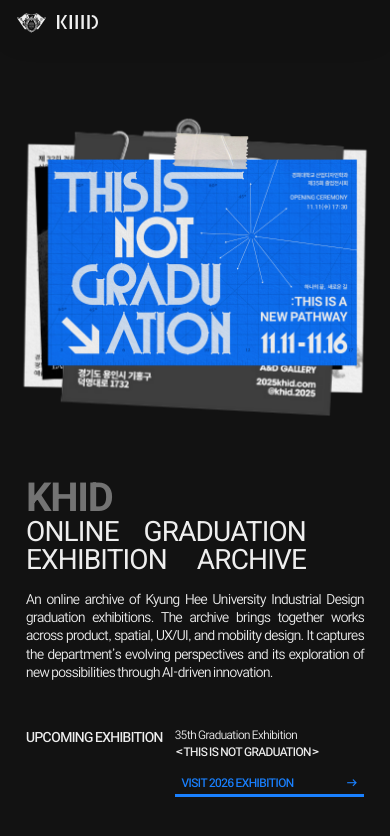
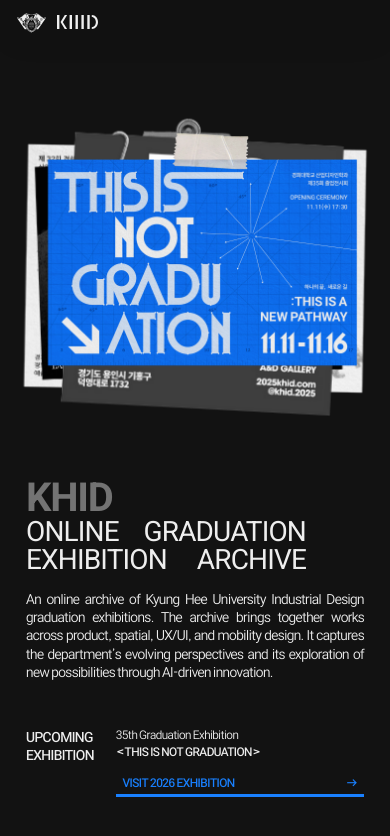
Before and after one commit to khuid/khid-archive-site, a Next.js app: page / in a window 390 px wide. Shown: the top 836 px of the page. Built offline with nearby package versions, Linux system fonts and the light colour scheme.

Commit message:
Hero (mobile 350-513): UPCOMING / EXHIBITION on two lines, 22px gap to the info column
Co-Authored-By: Claude Opus 5.5 <noreply@anthropic.com>

```diff
--- a/src/components/Phase1Hero.tsx
+++ b/src/components/Phase1Hero.tsx
@@ -178,13 +178,13 @@ export default function Phase1Hero({ exhibitions }: Props) {
 
         {latest && (
           // Figma 모바일(67:7953): 좌측 제목 / 우측 정보 2열. 데스크탑은 세로 배치.
-          // 2열일 때 두 열 사이 간격 고정: 514~ 18, 514 미만(버튼 글자가 짧아짐) 12,
-          // 350 미만(UPCOMING이 두 줄이 되는 폭)은 20. 오른쪽 열은 콘텐츠 끝까지 채움
-          <div className="flex items-start gap-x-3 whitespace-nowrap max-[350px]:gap-x-5 min-[514px]:gap-x-[18px] min-[1024px]:flex-col min-[1024px]:justify-start min-[1024px]:gap-[calc(24*var(--u))] min-[1024px]:whitespace-normal min-[1920px]:gap-[26.4px]">
-            {/* 한 줄로 들어가면 한 줄, 350 미만에선 줄바꿈을 직접 넣어 두 줄(UPCOMING / EXHIBITION) —
+          // 2열일 때 두 열 사이 간격 고정: 514~ 18(제목 한 줄), 350~513 22(제목 두 줄), 350 미만 20(두 줄).
+          // 오른쪽 열은 콘텐츠 끝까지 채움
+          <div className="flex items-start gap-x-[22px] whitespace-nowrap max-[350px]:gap-x-5 min-[514px]:gap-x-[18px] min-[1024px]:flex-col min-[1024px]:justify-start min-[1024px]:gap-[calc(24*var(--u))] min-[1024px]:whitespace-normal min-[1920px]:gap-[26.4px]">
+            {/* 514 미만(스마트폰)은 줄바꿈을 직접 넣어 두 줄(UPCOMING / EXHIBITION), 514~는 한 줄 —
                 저절로 꺾이게 두면 글자 상자가 넓게 남아 오른쪽 열과 간격이 벌어짐 */}
             <p className="min-w-0 font-sans text-[length:calc(14*var(--m))] font-semibold leading-[1.3] tracking-[-0.04em] whitespace-normal min-[1024px]:text-[length:calc(21*var(--u))] min-[1920px]:text-[23.1px]">
-              UPCOMING <br className="hidden max-[350px]:inline" />
+              UPCOMING <br className="hidden max-[514px]:inline" />
               EXHIBITION
             </p>
             <div className="flex flex-1 flex-col gap-[calc(12*var(--m))] min-[1024px]:flex-none text-[length:calc(12*var(--m))] leading-[1.3] tracking-[-0.04em] min-[1024px]:gap-[calc(12*var(--u))] min-[1024px]:text-[length:max(12px,calc(14*var(--u)))] min-[1920px]:gap-[13.2px]">
```
